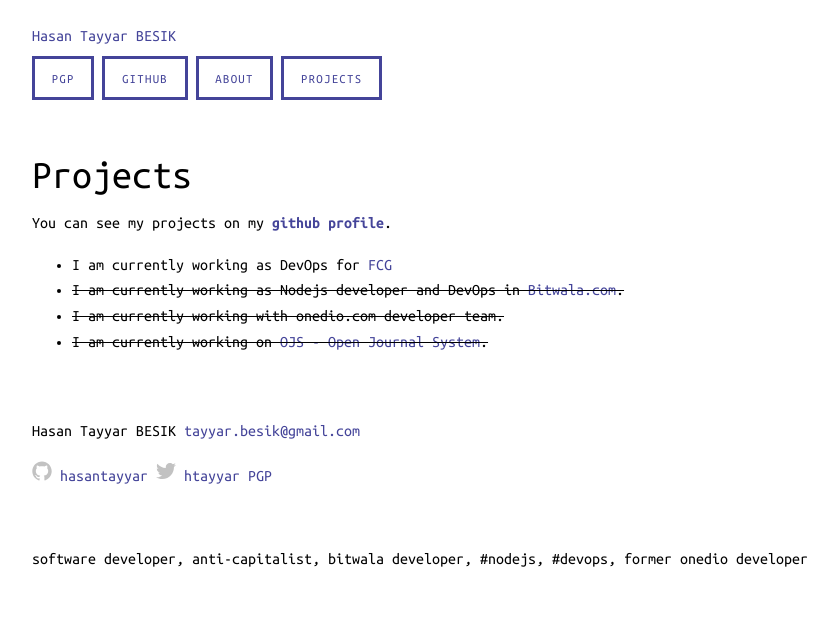
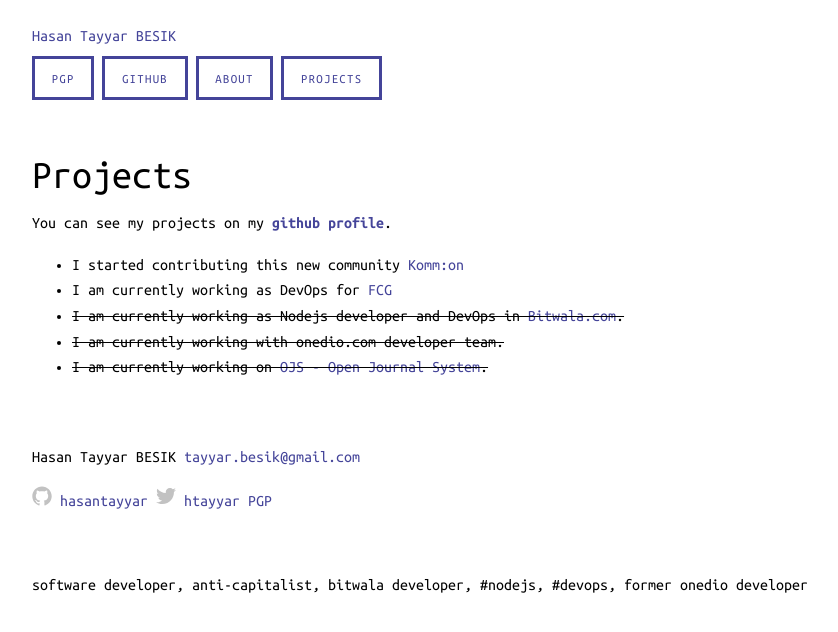
Before and after one commit to hasantayyar/hasantayyar.net, a Jekyll site: the page built from projects.md, in a window 1280 px wide. Shown: the top 632 px of the page, without its empty margins (144-982 px from the left). Built offline with Jekyll 4.4.1, drawn with Linux system fonts in a browser that asks for light colours; Markdown is read by kramdown in place of the engine named in the settings.

Commit message:
Update projects.md

```diff
--- a/projects.md
+++ b/projects.md
@@ -6,6 +6,7 @@ permalink: /projects/
 
 You can see my projects on my **[github profile](https://github.com/{{site.github_username}})**.
 
+- I started contributing this new community [Komm:on](https://kommon.jetzt)
 - I am currently working as DevOps for [FCG](https://www.frontiercargroup.com/)
 - ~~I am currently working as Nodejs developer and DevOps in [Bitwala.com](https://www.bitwala.com).~~
 - ~~I am currently working with onedio.com developer team.~~
```
